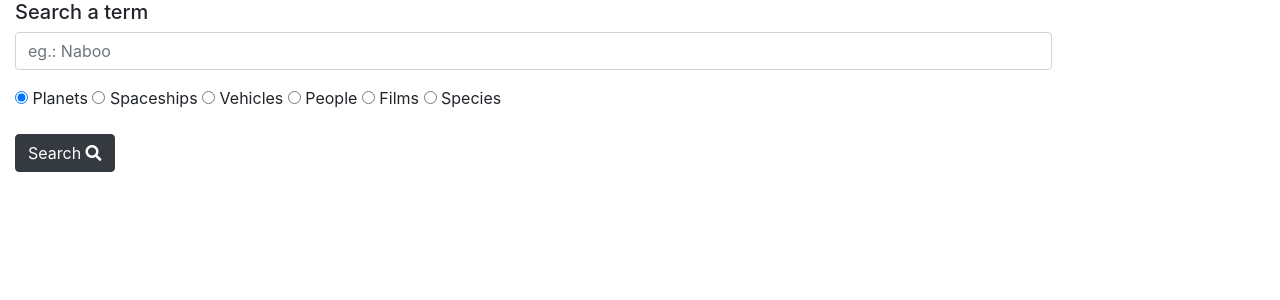
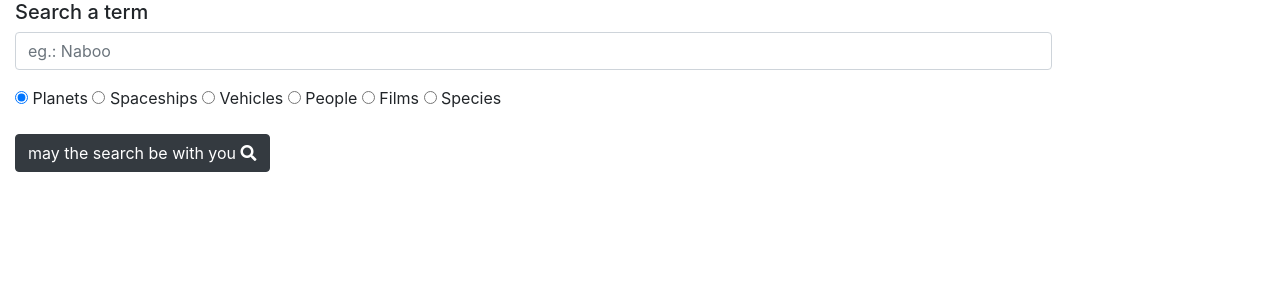
Before and after one commit to talithamedeiros/starwars-searcher, a Flask app: page / in a window 1280 px wide. Shown: the top 300 px of the page. Run offline with Flask 2, Linux system fonts and the light colour scheme; some libraries are stand-ins or nearby versions.

Commit message:
att project

```diff
--- a/app/controllers/controller.py
+++ b/app/controllers/controller.py
@@ -12,7 +12,6 @@ def index():
     if form.validate_on_submit():
         print(form.term.data)
         print(form.type_search.data)
-        print(swapi.get_person(1))
     else:
         print(form.errors)
     return render_template('index.html', form=form)
--- a/app/templates/index.html
+++ b/app/templates/index.html
@@ -32,9 +32,11 @@
                             Please, fill out the fields
                         </div>
                     {% endif %}
-                    <button class="btn btn-dark" type="submit" name="action">Search
+                    <button class="btn btn-dark" type="submit" name="action">may the search be with you
                         <i class="fas fa-search"></i>
                     </button>
+
+
             </form>
         </div>
     </body>
```
Also changed, not shown: requirements.txt (+12 -0 lines).
